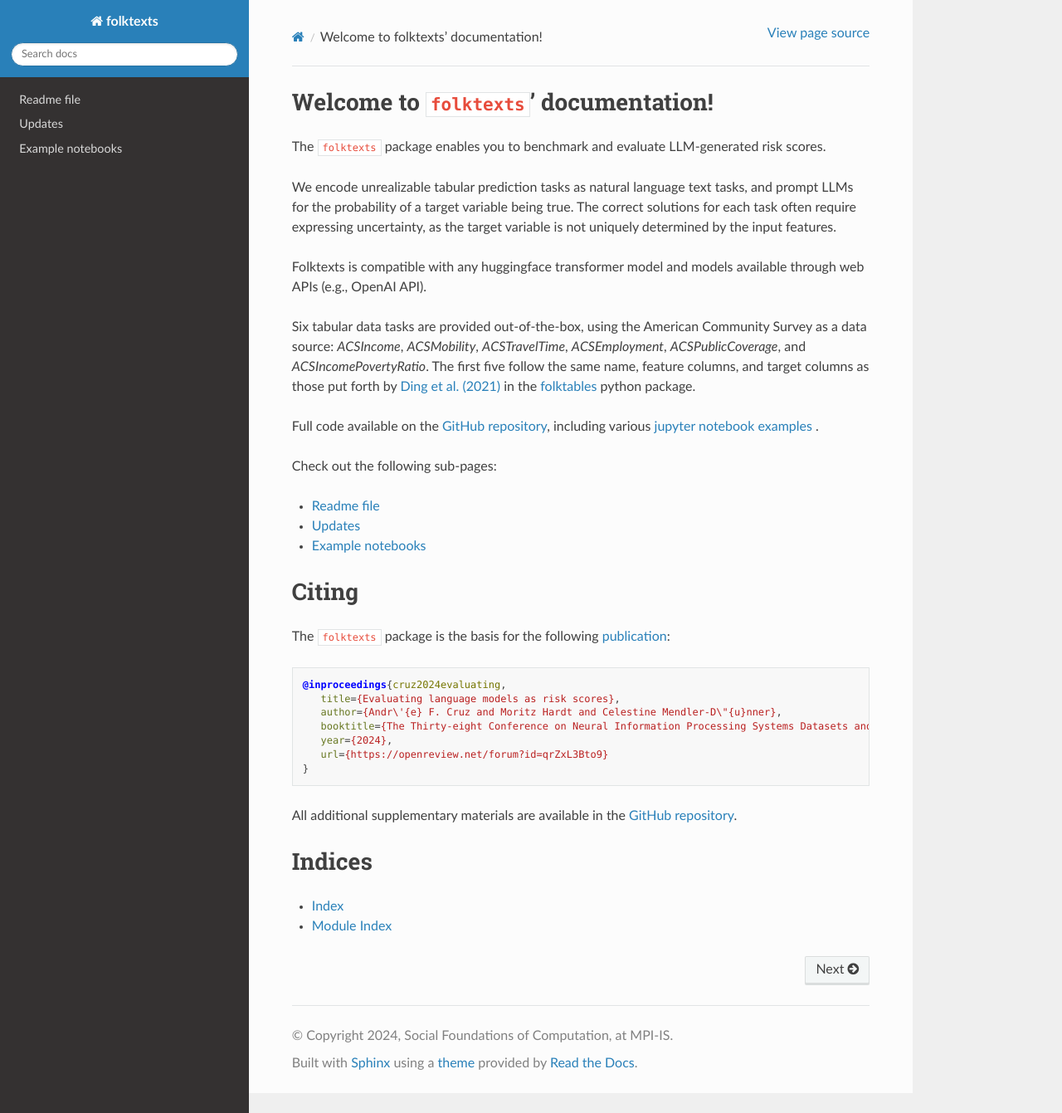
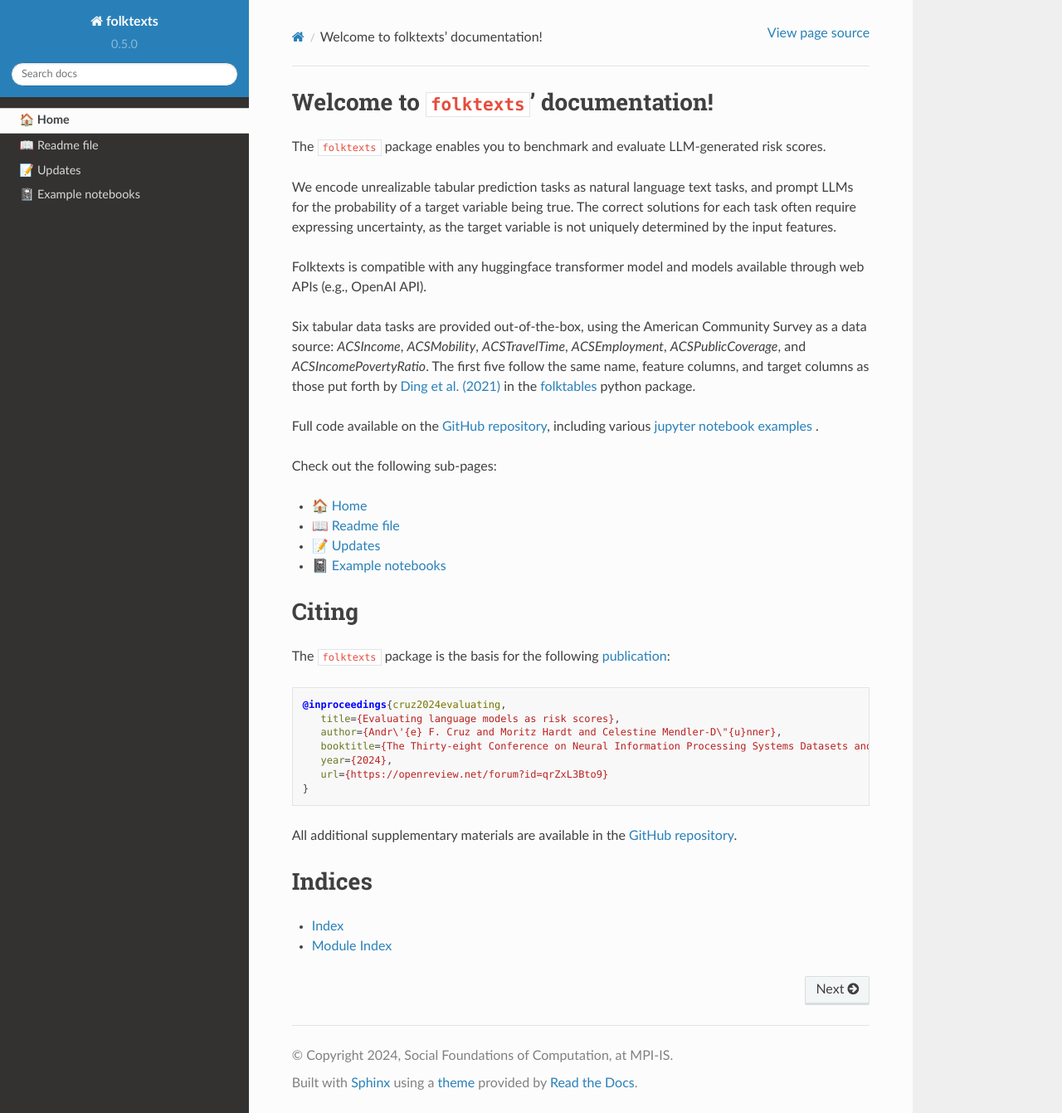
Before and after one commit to socialfoundations/folktexts, a Sphinx documentation site: the page built from docs/index.rst, in a window 1280 px wide and 1341 px high. Shown: the whole window at 83% size. Built offline with Sphinx 7.4.7 and the Read the Docs theme 3.1.0, drawn with Linux system fonts in a browser that asks for light colours; pages that are not in the unit, such as notebooks, are missing from menus.

Commit message:
docs(sphinx): render version + add home to sidebar (#34)
sphinx_rtd_theme >=3.0 dropped the `display_version` option, so the
previous setting in conf.py was a no-op. Override the upstream
`sidebartitle` block to render `{{ version }}` between the project link
and the search box, and add a matching `.version` style.

Also add a `Home <self>` toctree entry so the landing page is reachable
from the sidebar, and prefix each entry with a small emoji.

Co-authored-by: Claude Opus 4.7 (1M context) <noreply@anthropic.com>

```diff
--- /dev/null
+++ b/docs/_static/custom.css
@@ -0,0 +1,11 @@
+/* Version label rendered by docs/_templates/layout.html under the project
+   title in the sidebar. sphinx_rtd_theme >=3.0 no longer ships a `.version`
+   style, so we provide one matching the prior look. */
+.wy-side-nav-search > .version {
+    color: rgba(255, 255, 255, 0.45);
+    font-size: 90%;
+    margin-top: -0.4045em;
+    margin-bottom: 0.809em;
+    font-weight: normal;
+    display: block;
+}
--- /dev/null
+++ b/docs/_templates/layout.html
@@ -0,0 +1,32 @@
+{# sphinx_rtd_theme >=3.0 dropped the `display_version` switch from its sidebar
+   template. We re-add a small version line under the project title by
+   overriding the upstream `sidebartitle` block. The body mirrors the upstream
+   block (sphinx_rtd_theme/layout.html) so we can slot in the `.version` div
+   between the project link and the searchbox. #}
+{% extends "!layout.html" %}
+
+{% block sidebartitle %}
+  {%- set _logo_url = logo_url|default(pathto('_static/' + (logo or ""), 1)) %}
+  {%- set _root_doc = root_doc|default(master_doc) %}
+  <a href="{{ pathto(_root_doc) }}"{% if not theme_logo_only %} class="icon icon-home"{% endif %}>
+    {% if not theme_logo_only %}{{ project }}{% endif %}
+    {%- if logo or logo_url %}
+      <img src="{{ _logo_url }}" class="logo" alt="{{ _('Logo') }}"/>
+    {%- endif %}
+  </a>
+
+  {%- if version %}
+    <div class="version">{{ version }}</div>
+  {%- endif %}
+
+  {%- if READTHEDOCS or DEBUG %}
+    {%- if theme_version_selector or theme_language_selector %}
+      <div class="switch-menus">
+        <div class="version-switch"></div>
+        <div class="language-switch"></div>
+      </div>
+    {%- endif %}
+  {%- endif %}
+
+  {%- include "searchbox.html" %}
+{% endblock %}
--- a/docs/conf.py
+++ b/docs/conf.py
@@ -61,13 +61,13 @@ html_static_path = ['_static']
 html_js_files = [
     'custom.js',    # custom JS file
 ]
+html_css_files = [
+    'custom.css',   # custom CSS file
+]
 
-# Show the package version in the sidebar header (under the project title).
-# `release` (set above) is the source; `display_version=True` is the
-# sphinx_rtd_theme switch that renders it.
-html_theme_options = {
-    'display_version': True,
-}
+# The package version is rendered under the project title in the sidebar via
+# `_templates/layout.html`, which overrides sphinx_rtd_theme's `sidebartitle`
+# block. The theme's old `display_version` option was removed in 3.0.
 
 # nbsphinx configuration
 nbsphinx_execute = 'never'  # Set to 'always' if you want to execute the notebooks during the build process
--- a/docs/index.rst
+++ b/docs/index.rst
@@ -33,10 +33,11 @@ Check out the following sub-pages:
 .. toctree::
    :maxdepth: 1
 
-   Readme file <readme>
-   Updates <updates>
-   API reference <source/modules>
-   Example notebooks <notebooks>
+   🏠 Home <self>
+   📖 Readme file <readme>
+   📝 Updates <updates>
+   ⚙️ API reference <source/modules>
+   📓 Example notebooks <notebooks>
 
 
 Citing
```
